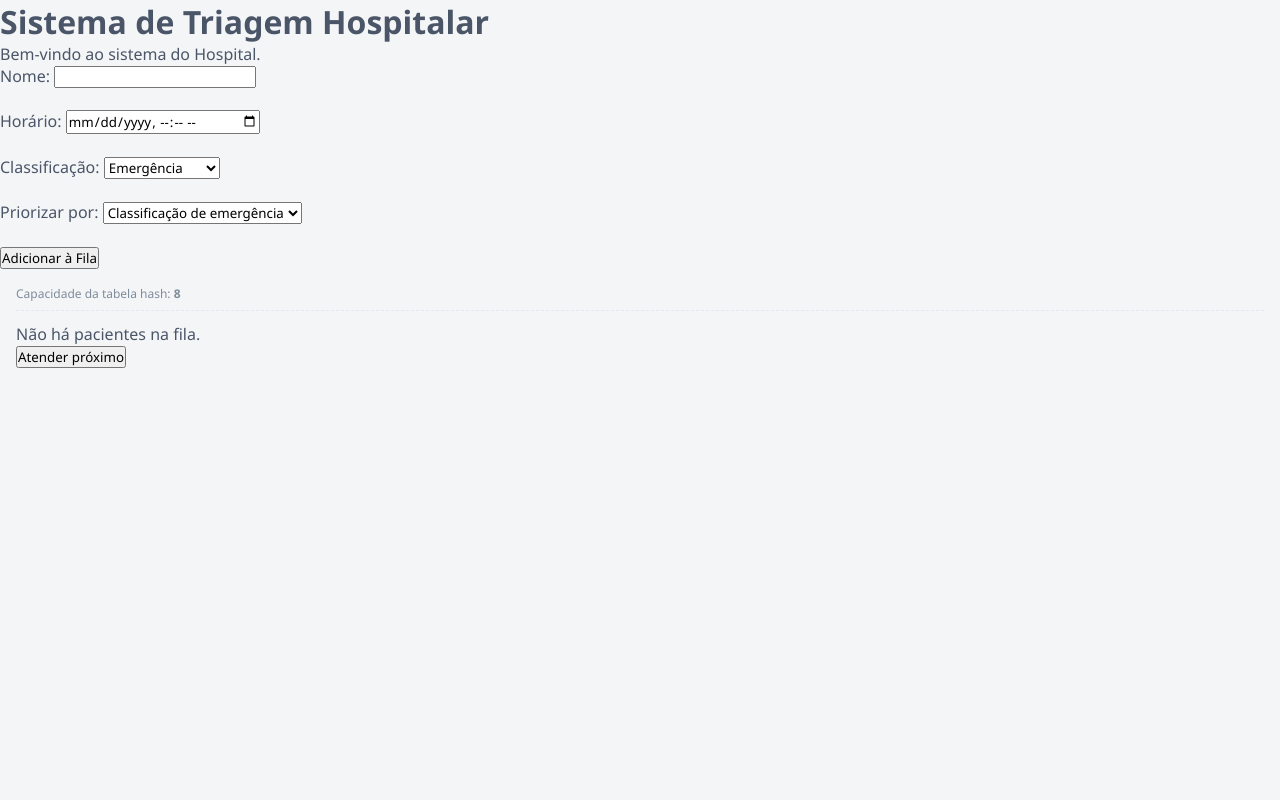
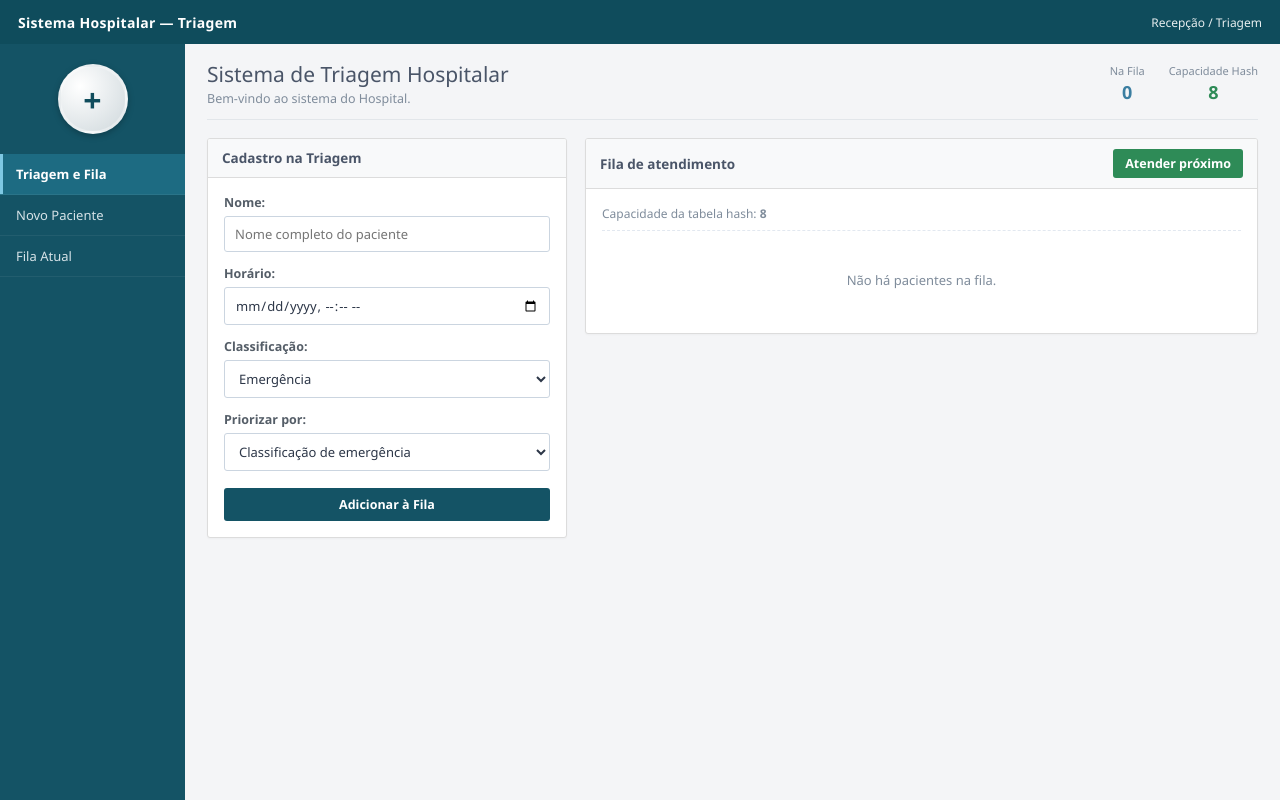
Before and after one commit to GabrielAmado07/App-Sigae, a Flask app: page / in a window 1280 px wide. Run offline with Flask 3, Linux system fonts and the light colour scheme.

Commit message:
Css e index.Html feitos

```diff
--- a/templates/index.html
+++ b/templates/index.html
@@ -9,17 +9,66 @@
 </head>
 
 <body>
+    <!-- Barra superior -->
+    <header class="topbar">
+        <div class="topbar-brand">Sistema Hospitalar — Triagem</div>
+        <div class="topbar-actions">
+            <span>Recepção / Triagem</span>
+        </div>
+    </header>
 
-    <h1>Sistema de Triagem Hospitalar</h1>
-    <p>Bem-vindo ao sistema do Hospital.</p>
+    <div class="layout">
+        <!-- Menu lateral -->
+        <aside class="sidebar">
+            <div class="sidebar-logo">
+                <div class="logo-circle">+</div>
+            </div>
+            <ul class="nav-list">
+                <li class="nav-item active"><a href="{{ url_for('index') }}">Triagem e Fila</a></li>
+                <li class="nav-item"><a href="#cadastro">Novo Paciente</a></li>
+                <li class="nav-item"><a href="#fila">Fila Atual</a></li>
+            </ul>
+        </aside>
 
-    <form method="POST" action="{{ url_for('index') }}">
+        <!-- Conteúdo principal -->
+        <main class="main-content">
+            <!-- Cabeçalho da página + indicadores -->
+            <div class="page-header">
+                <div>
+                    <h1 class="page-title">Sistema de Triagem Hospitalar</h1>
+                    <p class="page-subtitle">Bem-vindo ao sistema do Hospital.</p>
+                </div>
+
+                <div class="stats-bar">
+                    <div class="stat-item">
+                        <span class="stat-label">Na Fila</span>
+                        <span class="stat-value blue">{{ pacientes|length if pacientes else 0 }}</span>
+                    </div>
+                    <div class="stat-item">
+                        <span class="stat-label">Capacidade Hash</span>
+                        <span class="stat-value green">{{ capacidade }}</span>
+                    </div>
+                </div>
+            </div>
+
+            <!-- Painéis principais: Cadastro à esquerda, Fila à direita -->
+            <div class="triage-grid">
+                <!-- Painel do formulário -->
+                <section class="panel" id="cadastro">
+                    <div class="panel-header">Cadastro na Triagem</div>
+                    <div class="panel-body">
+                        <form method="POST" action="{{ url_for('index') }}" class="triage-form">
+                            <div class="form-group">
                                 <label for="nome">Nome:</label>
-        <input type="text" id="nome" name="nome" required>
-        <br><br>
+                                <input type="text" id="nome" name="nome" placeholder="Nome completo do paciente" required>
+                            </div>
+
+                            <div class="form-group">
                                 <label for="horario">Horário:</label>
                                 <input type="datetime-local" id="horario" name="horario" required>
-        <br><br>
+                            </div>
+
+                            <div class="form-group">
                                 <label for="classificacao">Classificação:</label>
                                 <select id="classificacao" name="classificacao" required>
                                     <option value="EMERGENCIA">Emergência</option>
@@ -28,40 +77,65 @@
                                     <option value="POUCO_URGENTE">Pouco Urgente</option>
                                     <option value="NAO_URGENTE">Não Urgente</option>
                                 </select>
-        <br><br>
+                            </div>
+
+                            <div class="form-group">
                                 <label for="criterio">Priorizar por:</label>
                                 <select id="criterio" name="criterio">
                                     <option value="CLASSIFICACAO" {% if criterio == 'CLASSIFICACAO' %}selected{% endif %}>Classificação de emergência</option>
                                     <option value="CHEGADA" {% if criterio == 'CHEGADA' %}selected{% endif %}>Horário de chegada</option>
                                 </select>
-        <br><br>
-        <input type="submit" value="Adicionar à Fila">
+                            </div>
+
+                            <button type="submit" class="btn btn-primary">Adicionar à Fila</button>
                         </form>
+                    </div>
+                </section>
+
+                <!-- Painel da fila de atendimento -->
+                <section class="panel" id="fila">
+                    <div class="panel-header">
+                        <span>Fila de atendimento</span>
+                        <form method="POST" action="{{ url_for('atender') }}">
+                            <button type="submit" class="btn btn-success">Atender próximo</button>
+                        </form>
+                    </div>
 
                     <div class="panel-body">
                         <p class="hash-info">Capacidade da tabela hash: <strong>{{ capacidade }}</strong></p>
 
                         {% if pacientes %}
-    <ol>
+                        <ol class="patient-list">
                             {% for paciente in pacientes %}
-        <li>
-            {{ paciente.nome }} -
-            {{ paciente.horario.strftime('%d/%m/%Y %H:%M') }} -
-            {{ paciente.classificacao }}
-            <form method="POST" action="{{ url_for('remover', id_paciente=paciente.id) }}" style="display:inline">
-                <button type="submit">Remover</button>
+                            <li class="patient-item">
+                                <div class="patient-details">
+                                    <span class="patient-pos">{{ loop.index }}º</span>
+                                    <div>
+                                        <div class="patient-name">{{ paciente.nome }}</div>
+                                        <div class="patient-time">{{ paciente.horario.strftime('%d/%m/%Y %H:%M') }}</div>
+                                    </div>
+                                </div>
+
+                                <div class="patient-actions">
+                                    <span class="badge badge-{{ paciente.classificacao|lower }}">
+                                        {{ paciente.classificacao.replace('_', ' ') }}
+                                    </span>
+
+                                    <form method="POST" action="{{ url_for('remover', id_paciente=paciente.id) }}">
+                                        <button type="submit" class="btn btn-danger">Remover</button>
                                     </form>
+                                </div>
                             </li>
                             {% endfor %}
                         </ol>
                         {% else %}
-    <p>Não há pacientes na fila.</p>
+                        <div class="empty-state">Não há pacientes na fila.</div>
                         {% endif %}
-
-    <form method="POST" action="{{ url_for('atender') }}">
-        <button type="submit">Atender próximo</button>
-    </form>
-
+                    </div>
+                </section>
+            </div>
+        </main>
+    </div>
 </body>
 
 </html>
```
Lines whose indentation alone changed are shown as unchanged.
